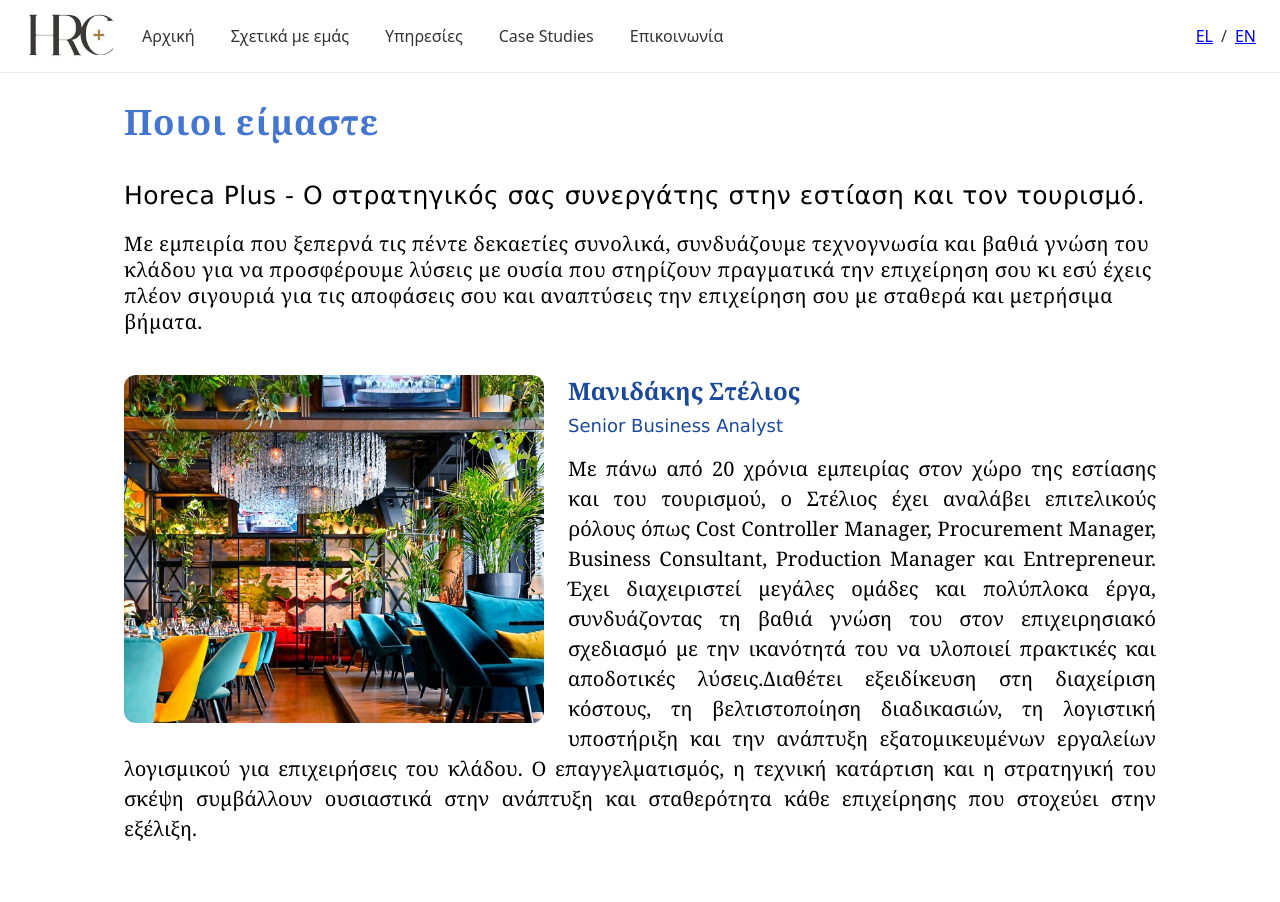
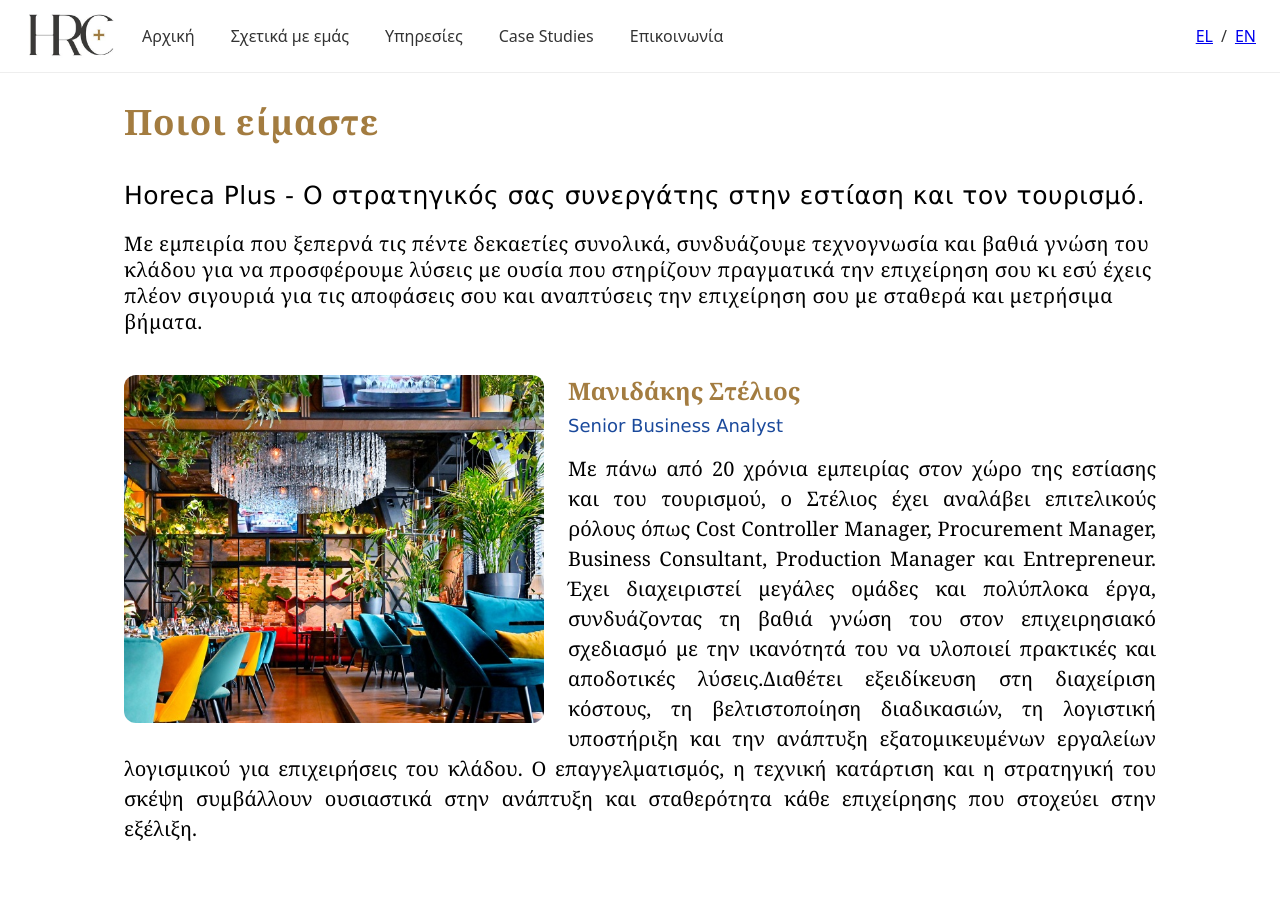
Before and after one commit to SteliosManidakis/horeca-plus, a Next.js app: page /el/about in a window 1280 px wide. Shown: the top 902 px of the page. Built offline with nearby package versions, Linux system fonts and the light colour scheme.

Commit message:
Update page.tsx

```diff
--- a/app/[locale]/about/page.tsx
+++ b/app/[locale]/about/page.tsx
@@ -17,7 +17,7 @@ export default async function Page({
       <section style={{ textAlign: 'left', marginTop: '0px', marginBottom: '40px' }}>
         <h2 style={{
           fontSize: 35, lineHeight: 1.15, fontWeight: 700, letterSpacing: '0.02em',
-          color: '#4476CF', fontFamily: 'Georgia, serif'
+          color: '#a37c40', fontFamily: 'Georgia, serif'
         }}>
           {t.about.title}
         </h2>
@@ -59,7 +59,7 @@ export default async function Page({
         </div>
 
         <h2 style={{
-          fontSize: 24, lineHeight: 1.3, fontWeight: 700, color: '#1a499bff',
+          fontSize: 24, lineHeight: 1.3, fontWeight: 700, color: '#a37c40',
           fontFamily: 'Georgia, serif', marginTop: 0, marginBottom: 8
         }}>
           {t.about.memberName}
@@ -98,7 +98,7 @@ export default async function Page({
         </div>
 
         <h2 style={{
-          fontSize: 24, lineHeight: 1.3, fontWeight: 700, color: '#1a499bff',
+          fontSize: 24, lineHeight: 1.3, fontWeight: 700, color: '##a37c40',
           fontFamily: 'Georgia, serif', marginTop: 0, marginBottom: 8
         }}>
           {t.about.memberName1}
```
